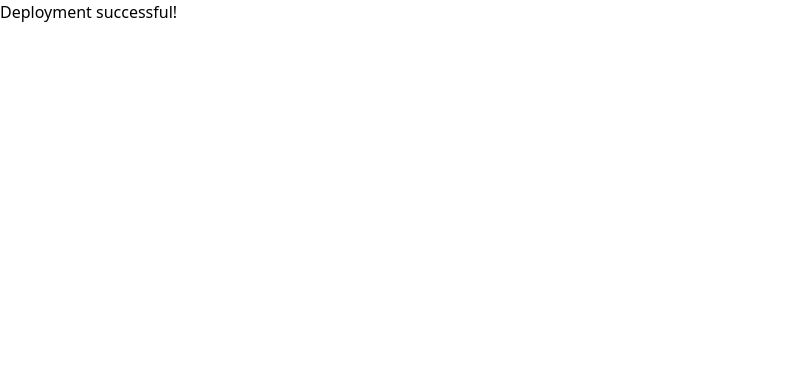
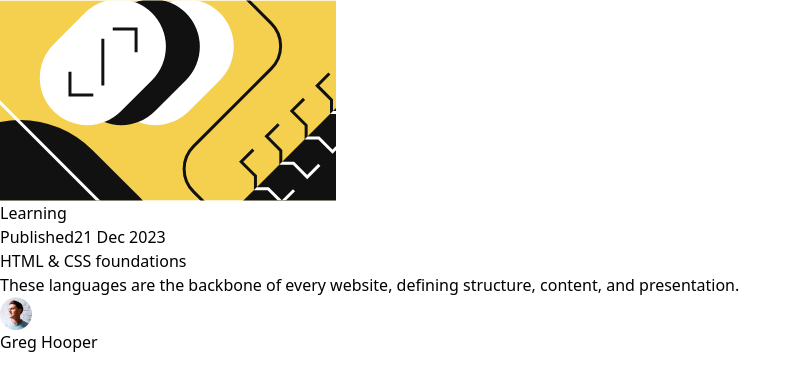
Before and after one commit to johnnygerard/fem-blog-preview-card, an Angular app: page / in a window 1280 px wide. Shown: the top 390 px of the page, without its empty margins (0-801 px from the left). Built offline with nearby package versions, Linux system fonts and the light colour scheme.

Commit message:
feat: add preview card component

```diff
--- a/src/app/app.component.html
+++ b/src/app/app.component.html
@@ -1 +1 @@
-<h1>Deployment successful!</h1>
+<app-preview-card />
--- a/src/app/app.component.ts
+++ b/src/app/app.component.ts
@@ -1,9 +1,10 @@
 import { ChangeDetectionStrategy, Component } from "@angular/core";
+import { PreviewCardComponent } from "./components/preview-card/preview-card.component";
 
 @Component({
   selector: "app-root",
   standalone: true,
-  imports: [],
+  imports: [PreviewCardComponent],
   templateUrl: "./app.component.html",
   styles: `
     :host {
--- /dev/null
+++ b/src/app/components/preview-card/preview-card.component.html
@@ -0,0 +1,19 @@
+<article>
+  <img src="card-hero.svg" height="200" alt="" />
+  <div>Learning</div>
+  <hgroup>
+    <p>
+      <span>Published</span>
+      <time datetime="2023-12-21">21 Dec 2023</time>
+    </p>
+    <h1>HTML & CSS foundations</h1>
+  </hgroup>
+  <p>
+    These languages are the backbone of every website, defining structure,
+    content, and presentation.
+  </p>
+  <footer>
+    <img src="avatar.webp" width="32" height="32" alt="" />
+    <span>Greg Hooper</span>
+  </footer>
+</article>
--- /dev/null
+++ b/src/app/components/preview-card/preview-card.component.ts
@@ -0,0 +1,15 @@
+import { ChangeDetectionStrategy, Component } from "@angular/core";
+
+@Component({
+  selector: "app-preview-card",
+  standalone: true,
+  imports: [],
+  templateUrl: "./preview-card.component.html",
+  styles: `
+    :host {
+      display: block;
+    }
+  `,
+  changeDetection: ChangeDetectionStrategy.OnPush,
+})
+export class PreviewCardComponent {}
```
Also changed, not shown: public/avatar.webp (added), public/card-hero.svg (added).
